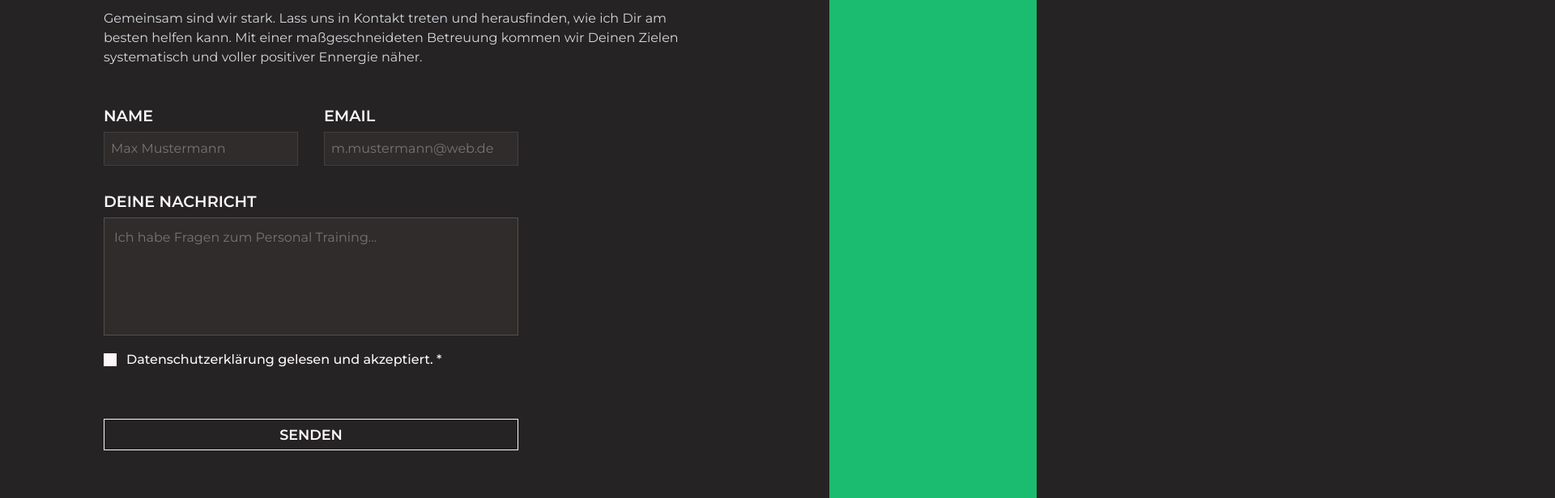
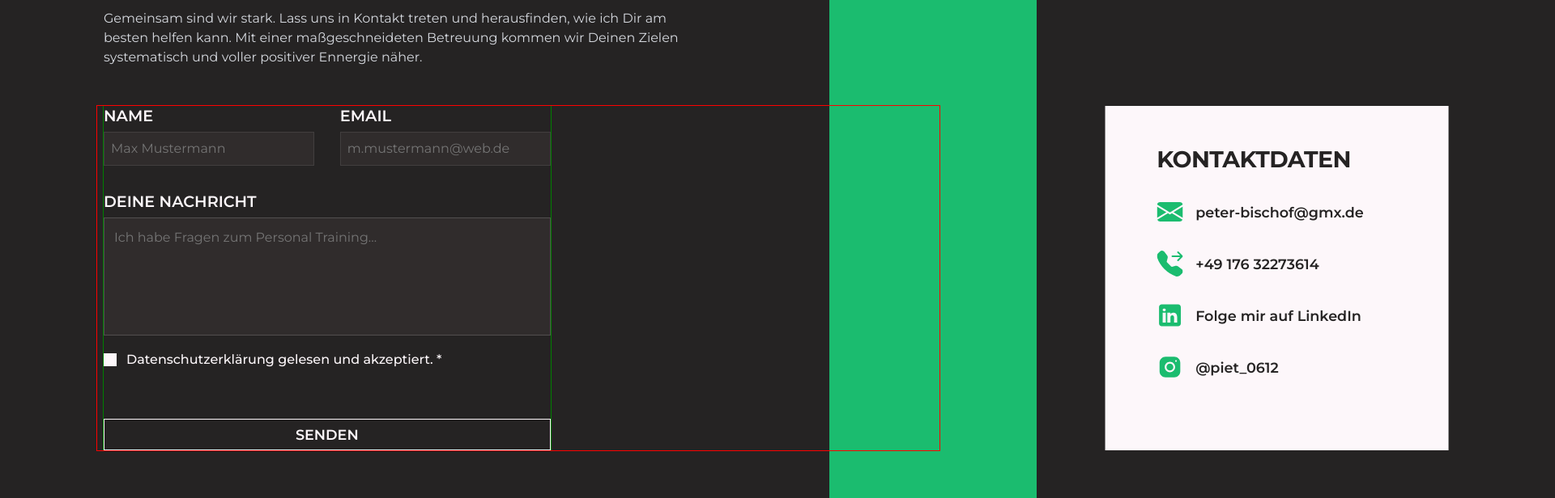
Before and after one commit to BastiHahn/bitteklappts, a Next.js app: page / in a window 1280 px wide. Shown: the part 6900-7516 px from the top of the page at 81% size, 1920 px wide, since content can reach past the window. Built offline with nearby package versions, Linux system fonts and the light colour scheme.

Commit message:
further changes 26082024

```diff
--- a/app/components/Contact.jsx
+++ b/app/components/Contact.jsx
@@ -100,7 +100,7 @@ const Contact = () => {
     });
 
     gsap.to(infoCard.current, {
-      right: 0,
+      x: 0,
       ease: "power4.out",
       duration: 1.5,
       scrollTrigger: {
@@ -170,40 +170,7 @@ const Contact = () => {
   return (
     <section className="con_sec" ref={contactSection} id="kontakt">
       <div className="bg_div">
-        <div className="bg_black"></div>
         <div className="bg_green"></div>
-      </div>
-      <div className="info_card" ref={infoCard}>
-        <div className="inner_contact_info">
-          <h4>Kontaktdaten</h4>
-          <div className="contact_data">
-            <div className="con_data_flex">
-              {mailSVG}
-              <Link href="mailto:peter-bischof@gmx.de">
-                peter-bischof@gmx.de
-              </Link>
-            </div>
-            <div className="con_data_flex">
-              {phoneSVG}
-              <Link href="tel:+4917632273614">+49 176 32273614</Link>
-            </div>
-            <div className="con_data_flex">
-              {linkedInSVG}
-              <Link
-                href="https://www.linkedin.com/in/peter-bischof-9a438114b/"
-                target="_blank"
-              >
-                Folge mir auf LinkedIn
-              </Link>
-            </div>
-            <div className="con_data_flex">
-              {instaSVG}
-              <Link href="https://www.instagram.com/piet_0612" target="_blank">
-                @piet_0612
-              </Link>
-            </div>
-          </div>
-        </div>
       </div>
 
       <div className="contact_head container">
@@ -215,7 +182,8 @@ const Contact = () => {
         </p>
       </div>
 
-      <div className="contact_form_cont container">
+      <div className="con_grid container">
+        <div className="contact_form_cont">
           <form ref={formRef} onSubmit={sendEmail}>
             <div className="form_flex">
               <div className="contact_div">
@@ -294,6 +262,43 @@ const Contact = () => {
             </button>
           </form>
         </div>
+
+        <div className="info_card" ref={infoCard}>
+          <div className="inner_contact_info">
+            <h4>Kontaktdaten</h4>
+            <div className="contact_data">
+              <div className="con_data_flex">
+                {mailSVG}
+                <Link href="mailto:peter-bischof@gmx.de">
+                  peter-bischof@gmx.de
+                </Link>
+              </div>
+              <div className="con_data_flex">
+                {phoneSVG}
+                <Link href="tel:+4917632273614">+49 176 32273614</Link>
+              </div>
+              <div className="con_data_flex">
+                {linkedInSVG}
+                <Link
+                  href="https://www.linkedin.com/in/peter-bischof-9a438114b/"
+                  target="_blank"
+                >
+                  Folge mir auf LinkedIn
+                </Link>
+              </div>
+              <div className="con_data_flex">
+                {instaSVG}
+                <Link
+                  href="https://www.instagram.com/piet_0612"
+                  target="_blank"
+                >
+                  @piet_0612
+                </Link>
+              </div>
+            </div>
+          </div>
+        </div>
+      </div>
     </section>
   );
 };
--- a/app/globals.css
+++ b/app/globals.css
@@ -1399,30 +1399,33 @@ h3 {
   position: absolute;
   top: 0;
   left: 0;
-  display: flex;
-  z-index: -1;
-}
-
-.bg_black {
-  width: 80%;
-  height: 100%;
   z-index: -1;
 }
 
 .bg_green {
   width: 20%;
+  position: absolute;
   background-color: var(--clrGreen);
   height: 100%;
+  right: 0;
+}
+
+.con_grid {
+  display: grid;
+  grid-template-columns: 1.3fr 1fr;
+  gap: 4rem;
+  outline: 1px solid red;
+}
+
+.contact_form_cont {
+  outline: 1px solid green;
 }
 
 .info_card {
-  position: absolute;
-  bottom: 8rem;
-  width: 40%;
   background-color: var(--clrWhite);
-  right: -100%;
   z-index: 1;
   padding: 3rem 0rem;
+  transform: translateX(150%);
 }
 
 .inner_contact_info {
@@ -1474,11 +1477,6 @@ h3 {
   cursor: pointer;
   text-decoration: none;
   z-index: 2;
-}
-
-.contact_wrapper {
-  position: relative;
-  min-height: 70vh;
 }
 
 .contact_head {
@@ -1520,7 +1518,7 @@ h3 {
 }
 
 form {
-  width: 50%;
+  width: 100%;
 }
 
 .form_flex {
@@ -1588,7 +1586,7 @@ label {
   font-weight: 600;
   width: 100%;
   padding: 0.5rem 0 0.5rem 0;
-  margin-top: 3rem;
+
   border: 1px solid var(--clrGreen);
   transition: all 0.2s ease-in-out;
 }
@@ -1665,8 +1663,6 @@ label {
 }
 
 .success_message {
-  position: absolute;
-  bottom: -3rem;
   color: var(--clrGreen);
   font-weight: 500;
   margin: 1rem 0rem;
@@ -1695,22 +1691,36 @@ label {
   .contact_subhead {
     width: 70%;
   }
+  .con_grid {
+    display: grid;
+    grid-template-columns: 1.3fr 1fr;
+    gap: 3rem;
+  }
   .inner_contact_info {
     padding: 0rem 4rem;
   }
 }
 
 @media (max-width: 1024px) {
+  .bg_green {
+    display: none;
+  }
+
+  .con_grid {
+    display: grid;
+    grid-template-columns: 1fr;
+    gap: 6rem;
+    outline: 1px solid red;
+  }
   form {
-    width: 60%;
+    width: 100%;
   }
   .contact_subhead {
-    width: 85%;
+    width: 100%;
   }
 
   .info_card {
-    width: 35%;
-    padding: 3rem 0rem;
+    padding: 3rem 2rem;
   }
   .inner_contact_info {
     padding: 0rem 2rem;
@@ -1719,11 +1729,7 @@ label {
 
 @media (max-width: 780px) {
   .con_sec {
-    max-height: 150vh;
-  }
-
-  .bg_green {
-    background-color: var(--clrBlack);
+    padding-bottom: 4rem;
   }
 
   .contact_subhead {
@@ -1733,31 +1739,18 @@ label {
   form {
     width: 100%;
   }
-
-  .con_sec {
-    height: 180vh;
-  }
-
-  .info_card {
-    width: 90%;
-    transform: translateX(50%);
-    left: -40%;
-  }
-}
-
-@media (max-width: 640px) {
 }
 
 @media (max-width: 500px) {
-  .con_sec {
-    height: 220vh;
-  }
-
   .form_flex {
     display: grid;
     grid-template-columns: 1fr;
     gap: 0rem;
     margin-bottom: 1rem;
+  }
+
+  .info_card {
+    padding: 2rem 1rem;
   }
 }
 
```
Lines whose indentation alone changed are shown as unchanged.
